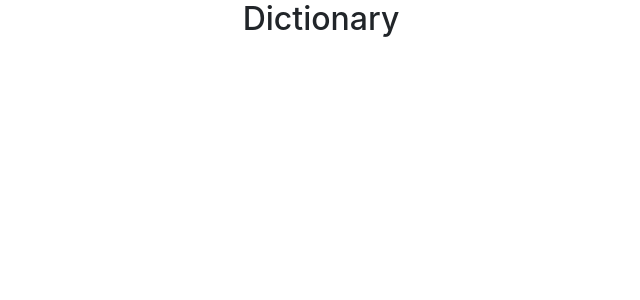
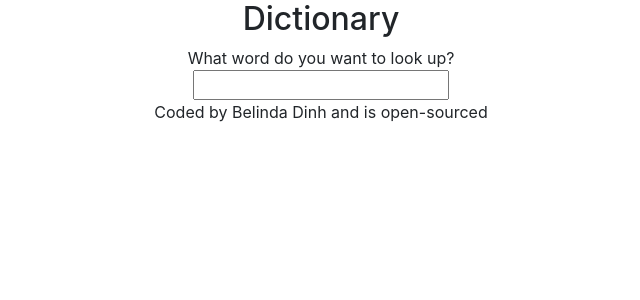
Before and after one commit to Belzie1300/bel-dictionary-react, a React (Create React App) app: page / in a window 1280 px wide. Shown: the top 300 px of the page, without its empty margins (319-959 px from the left). Built offline with nearby package versions, Linux system fonts and the light colour scheme.

Commit message:
created dictionary component and form

```diff
--- a/public/index.html
+++ b/public/index.html
@@ -13,16 +13,7 @@
       manifest.json provides metadata used when your web app is installed on a
       user's mobile device or desktop. See https://developers.google.com/web/fundamentals/web-app-manifest/
     -->
-    <link rel="manifest" href="%PUBLIC_URL%/manifest.json" />
-    <!--
-      Notice the use of %PUBLIC_URL% in the tags above.
-      It will be replaced with the URL of the `public` folder during the build.
-      Only files inside the `public` folder can be referenced from the HTML.
 
-      Unlike "/favicon.ico" or "favicon.ico", "%PUBLIC_URL%/favicon.ico" will
-      work correctly both with client-side routing and a non-root public URL.
-      Learn how to configure a non-root public URL by running `npm run build`.
-    -->
     <link
       href="https://cdn.jsdelivr.net/npm/bootstrap@5.2.3/dist/css/bootstrap.min.css"
       rel="stylesheet"
--- a/src/App.js
+++ b/src/App.js
@@ -1,5 +1,5 @@
 import "./App.css";
-
+import Dictionary from "./Dictionary";
 export default function App() {
   return (
     <div className="App">
@@ -7,6 +7,8 @@ export default function App() {
         <header className="App-header">
           <h2>Dictionary</h2>
         </header>
+        <Dictionary />
+        <footer>Coded by Belinda Dinh and is open-sourced</footer>
       </div>
     </div>
   );
--- /dev/null
+++ b/src/Dictionary.js
@@ -0,0 +1,20 @@
+import React from "react";
+
+export default function Dictionary() {
+  function handleSubmit(event) {
+    event.preventDefault();
+    alert("searching");
+  }
+  function loadKeyword(event) {
+    console.log(event.target.value);
+  }
+
+  return (
+    <div className="Dictionary">
+      <div>What word do you want to look up?</div>
+      <form onSubmit={handleSubmit}>
+        <input type="search" onChange={loadKeyword}></input>
+      </form>
+    </div>
+  );
+}
```
Also changed, not shown: public/manifest.json (deleted).
